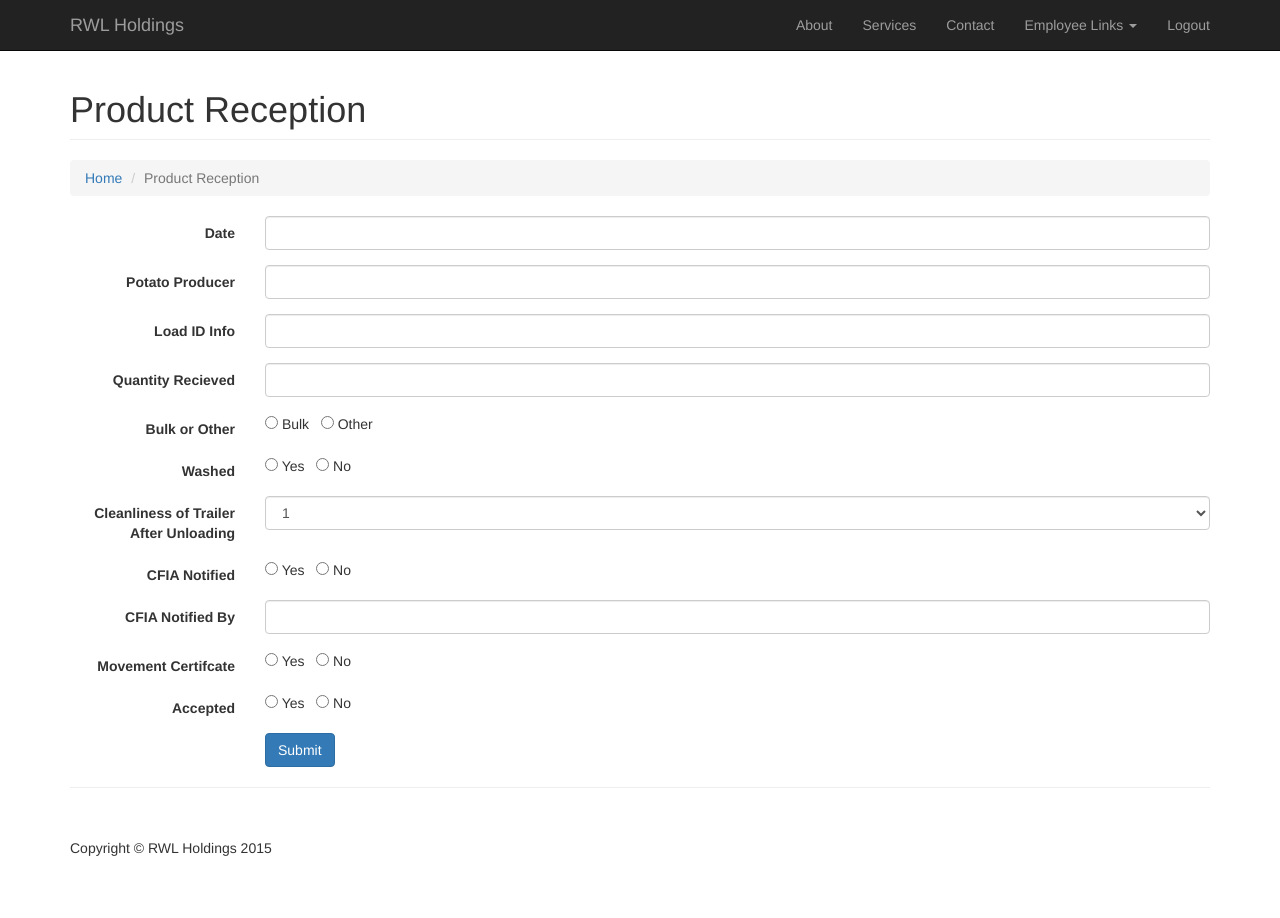
After one commit to theffel/RWL-Project, a PHP site: page /product-reception.php in a window 1280 px wide. The commit adds this page. Run offline with PHP 8.4, Linux system fonts and the light colour scheme; a user stored in the database is signed in.

Commit message:
Added product reception form

```diff
--- a/header.php
+++ b/header.php
@@ -61,30 +61,16 @@ include('database.php');
                     <li>
                         <a href="contact.php">Contact</a>
                     </li>
-                    <li>
-                        <?php if ($_SESSION["loggedIn"] == false) { echo '<a href="login.php">Login</a>'; } ?>
-                        <?php if ($_SESSION["loggedIn"] == true) { echo '<a href="login.php?action=logout">Logout</a>'; } ?>
-                    </li>
+                    <?php if ($_SESSION["loggedIn"] == false) { echo '<li><a href="login.php">Login</a></li>'; } ?>
                     <?php if ($_SESSION["loggedIn"] == true) { echo '<li class="dropdown">
-                        <a href="#" class="dropdown-toggle" data-toggle="dropdown">Other Pages <b class="caret"></b></a>
+                        <a href="#" class="dropdown-toggle" data-toggle="dropdown">Employee Links <b class="caret"></b></a>
                         <ul class="dropdown-menu">
                             <li>
-                                <a href="other/full-width.html">Full Width Page</a>
-                            </li>
-                            <li>
-                                <a href="other/sidebar.html">Sidebar Page</a>
-                            </li>
-                            <li>
-                                <a href="other/faq.html">FAQ</a>
-                            </li>
-                            <li>
-                                <a href="other/404.html">404</a>
-                            </li>
-                            <li>
-                                <a href="other/pricing.html">Pricing Table</a>
+                                <a href="product-reception.php">Production Reception</a>
                             </li>
                         </ul>
                     </li>'; } ?>
+                    <?php if ($_SESSION["loggedIn"] == true) { echo '<li><a href="login.php?action=logout">Logout</a></li>'; } ?>
                 </ul>
             </div>
             <!-- /.navbar-collapse -->
--- /dev/null
+++ b/product-reception.php
@@ -0,0 +1,163 @@
+<?php
+// Start the session
+session_start();
+
+// Include the header.php file
+include('header.php');
+?>
+
+    <!-- Page Content -->
+    <div class="container">
+
+        <!-- Page Heading/Breadcrumbs -->
+        <div class="row">
+            <div class="col-lg-12">
+                <h1 class="page-header">Product Reception</h1>
+                <ol class="breadcrumb">
+                    <li><a href="index.php">Home</a></li>
+                    <li class="active">Product Reception</li>
+                </ol>
+            </div>
+        </div>
+        <!-- /.row -->
+
+        <?php
+        // If the user is logged in and the user is the author of the message
+        if ($_SESSION["loggedIn"] == true) {
+        ?>
+
+        <form class="form-horizontal">
+
+            <div class="form-group">
+                <label for="date" class="control-label col-xs-2">Date</label>
+                <div class="col-xs-10">
+                    <input type="text" class="form-control" id="date" placeholder="">
+                </div>
+            </div>
+
+            <div class="form-group">
+                <label for="potProd" class="control-label col-xs-2">Potato Producer</label>
+                <div class="col-xs-10">
+                    <input type="text" class="form-control" id="potProd" placeholder="">
+                </div>
+            </div>
+
+            <div class="form-group">
+                <label for="loadIDInfo" class="control-label col-xs-2">Load ID Info</label>
+                <div class="col-xs-10">
+                    <input type="text" class="form-control" id="loadIDInfo" placeholder="">
+                </div>
+            </div>
+
+            <div class="form-group">
+                <label for="quanRecieved" class="control-label col-xs-2">Quantity Recieved</label>
+                <div class="col-xs-10">
+                    <input type="text" class="form-control" id="quanRecieved" placeholder="">
+                </div>
+            </div>
+
+            <div class="form-group">
+                <label for="blkOther" class="control-label col-xs-2">Bulk or Other</label>
+                <div class="col-xs-10">
+                    <input type="radio" name="optradio" value="Bulk"> Bulk</input> &nbsp; <input type="radio" name="optradio" value="Other"> Other
+                </div>
+            </div>
+
+            <div class="form-group">
+                <label for="washed" class="control-label col-xs-2">Washed</label>
+                <div class="col-xs-10">
+                    <input type="radio" name="optradio" value="Yes"> Yes &nbsp; <input type="radio" name="optradio" value="No"> No
+                </div>
+            </div>
+
+            <div class="form-group">
+                <label for="cleanliness" class="control-label col-xs-2">Cleanliness of Trailer After Unloading</label>
+                <div class="col-xs-10">
+                    <select class="form-control" id="cleanliness">
+                        <option value="cleanliness1">1</option>
+                        <option value="cleanliness2">2</option>
+                        <option value="cleanliness3">3</option>
+                        <option value="cleanliness4">4</option>
+                        <option value="cleanliness5">5</option>
+                        <option value="cleanliness6">6</option>
+                        <option value="cleanliness7">7</option>
+                        <option value="cleanliness8">8</option>
+                        <option value="cleanliness9">9</option>
+                        <option value="cleanliness10">10</option>
+                    </select>
+                </div>
+            </div>
+
+            <div class="form-group">
+                <label for="CFIANotified" class="control-label col-xs-2">CFIA Notified</label>
+                <div class="col-xs-10">
+                    <input type="radio" name="optradio" value="Yes"> Yes &nbsp; <input type="radio" name="optradio" value="No"> No
+                </div>
+            </div>
+
+            <div class="form-group">
+                <label for="CFIANotifiedBy" class="control-label col-xs-2">CFIA Notified By</label>
+                <div class="col-xs-10">
+                    <input type="text" class="form-control" id="CFIANotifiedBy" placeholder="">
+                </div>
+            </div>
+
+            <div class="form-group">
+                <label for="movementCert" class="control-label col-xs-2">Movement Certifcate</label>
+                <div class="col-xs-10">
+                    <input type="radio" name="optradio" value="Yes"> Yes &nbsp; <input type="radio" name="optradio" value="No"> No
+                </div>
+            </div>
+
+            <div class="form-group">
+                <label for="accepted" class="control-label col-xs-2">Accepted</label>
+                <div class="col-xs-10">
+                    <input type="radio" name="optradio" value="Yes"> Yes &nbsp; <input type="radio" name="optradio" value="No"> No
+                </div>
+            </div>
+
+            <div class="form-group">
+                <div class="col-xs-offset-2 col-xs-10">
+                    <button type="submit" class="btn btn-primary">Submit</button>
+                </div>
+            </div>
+
+        </form>
+
+        <?php
+        }
+        else {
+            echo "<h2>You do not have permission to view this page.</h2>";
+        }
+        ?>
+
+        <hr>
+
+        <!-- Footer -->
+        <footer>
+            <div class="row">
+                <div class="col-lg-12">
+                    <p>Copyright &copy; RWL Holdings 2015</p>
+                </div>
+            </div>
+        </footer>
+
+    </div>
+    <!-- /.container -->
+
+    <!-- jQuery -->
+    <script src="js/jquery.js"></script>
+
+    <!-- Bootstrap Core JavaScript -->
+    <script src="js/bootstrap.min.js"></script>
+
+    <!-- Script to Activate the Carousel -->
+    <script>
+    $('.carousel').carousel({
+        interval: 5000 //changes the speed
+    })
+    </script>
+
+</body>
+
+</html>
```
Also changed, not shown: login.php (+28 -14 lines).
